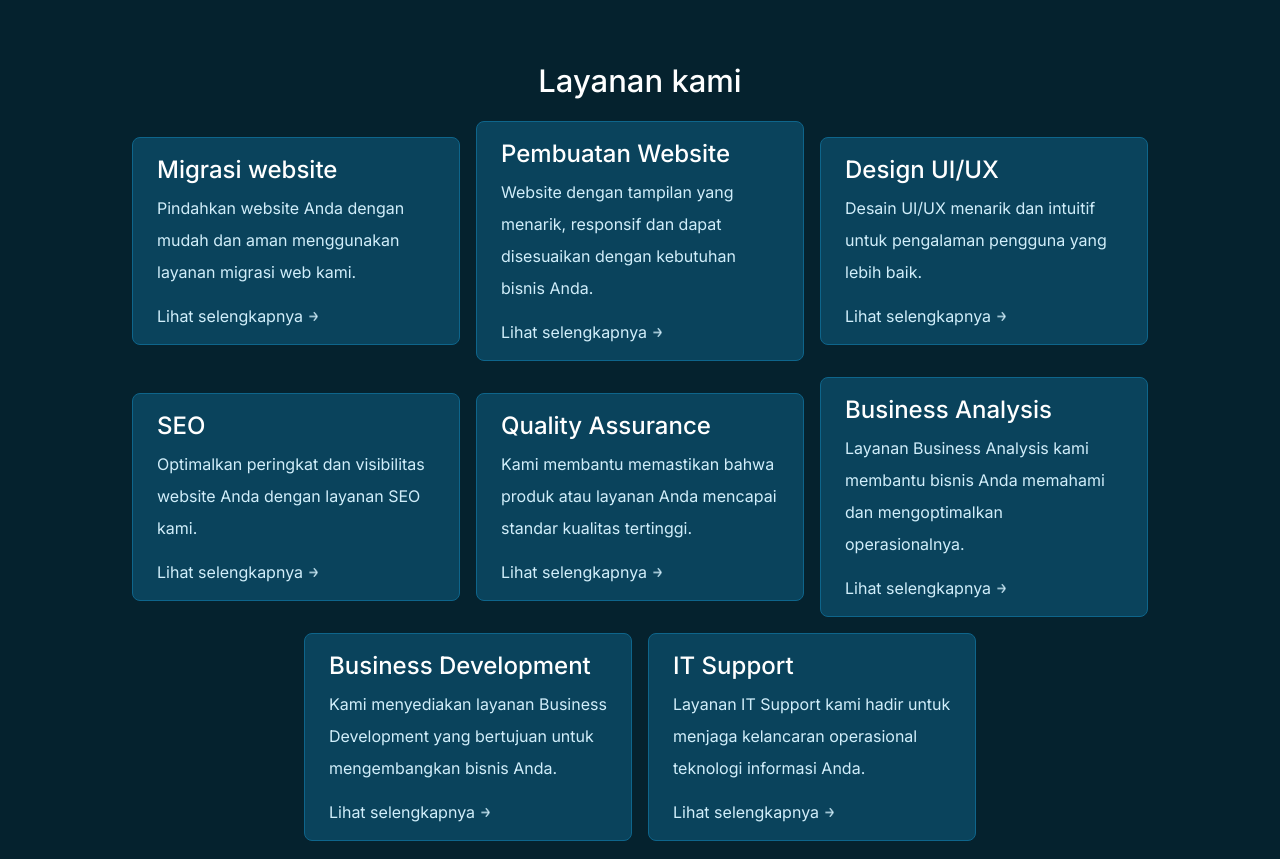
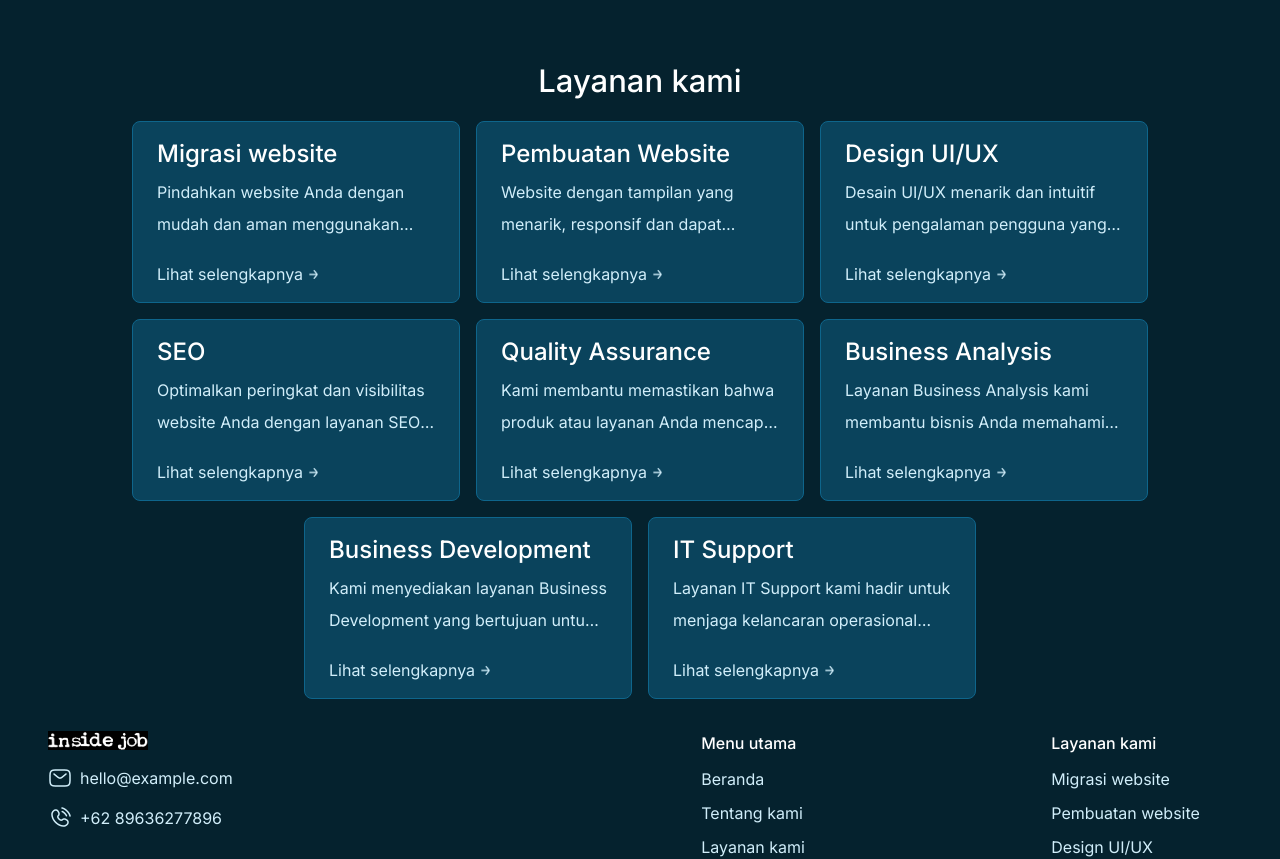
Before and after one commit to Revitalismo/inside-job, a Next.js app: page / in a window 1280 px wide. Shown: the part 1060-1919 px from the top of the page. Built offline with nearby package versions, Linux system fonts and the light colour scheme; a web font is replaced by a local one.

Commit message:
fix: add utility class line-clamp-2 to create multiline text in line 2 if it overflows then add three dots behind it

```diff
--- a/src/app/components/ServiceCard.tsx
+++ b/src/app/components/ServiceCard.tsx
@@ -13,14 +13,16 @@ export function ServiceCard({ title, description, navigateTo }: ServiceCardProps
     return (
         <Link
             href={navigateTo ? navigateTo : "/"}
-            className="w-full max-w-[328px] py-4 px-6 flex flex-col gap-y-4 bg-primary-600 border-[1.5px] border-primary-500 rounded-lg"
+            className="w-full max-w-[328px] sm:max-h-[200px] py-4 px-6 flex flex-col gap-y-4 bg-primary-600 border-[1.5px] border-primary-500 rounded-lg"
         >
             <article className="flex flex-col gap-y-1.5">
                 <h4 className="text-base sm:text-2xl font-medium text-neutral-0">{ title }</h4>
-                <p className="text-sm leading-6 sm:text-base sm:leading-8 text-primary-0">{ description }</p>
+                <p className="text-sm leading-6 sm:text-base sm:h-[70px] sm:leading-8 text-primary-0 line-clamp-2">
+                    { description }
+                </p>
             </article>
 
-            <section className="flex items-center gap-x-1.5">
+            <section className="w-full flex items-center gap-x-1.5">
                 <h4 className="text-sm sm:text-base text-medium text-primary-0">Lihat selengkapnya</h4>
 
                 <Image
```
